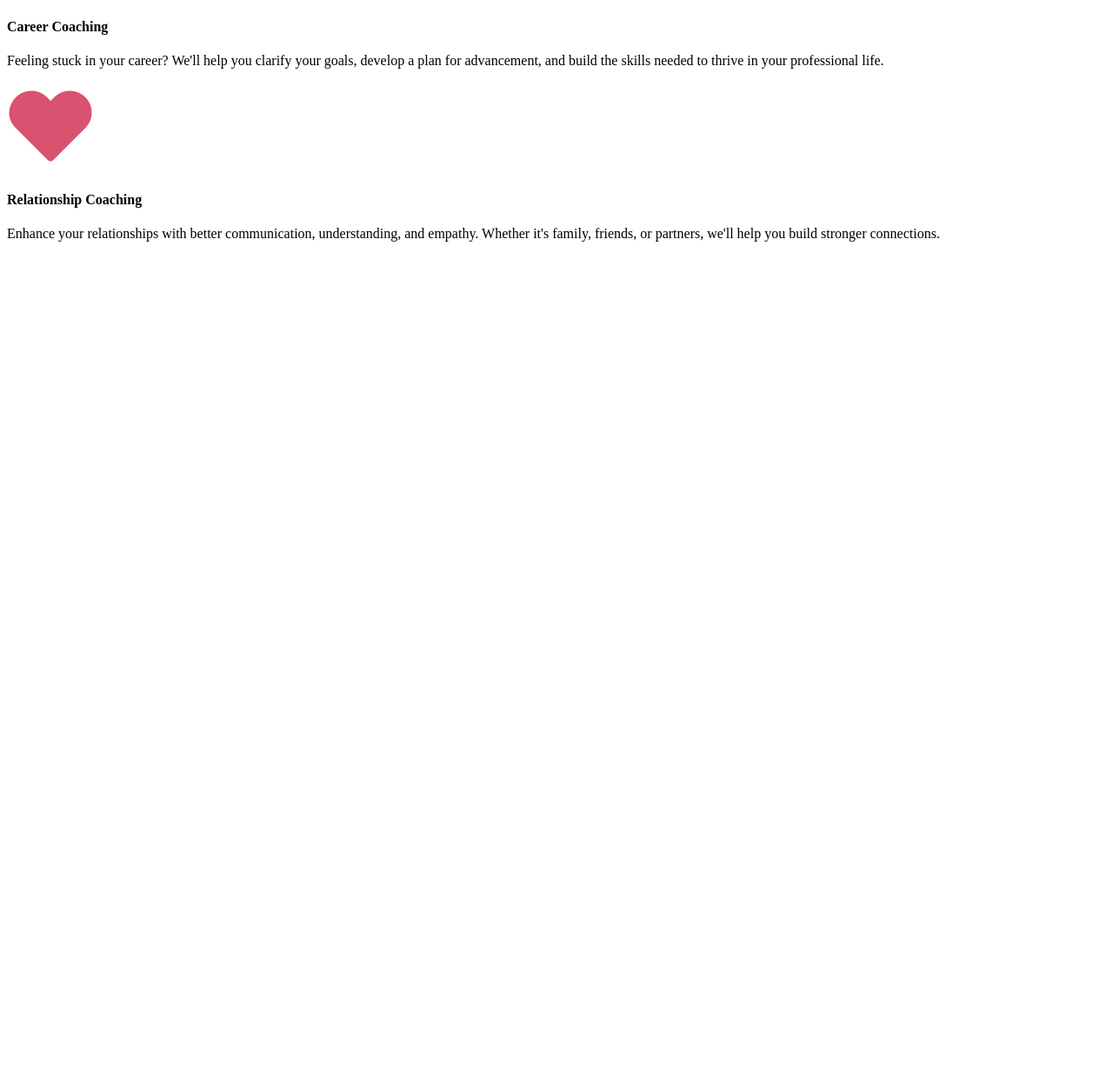
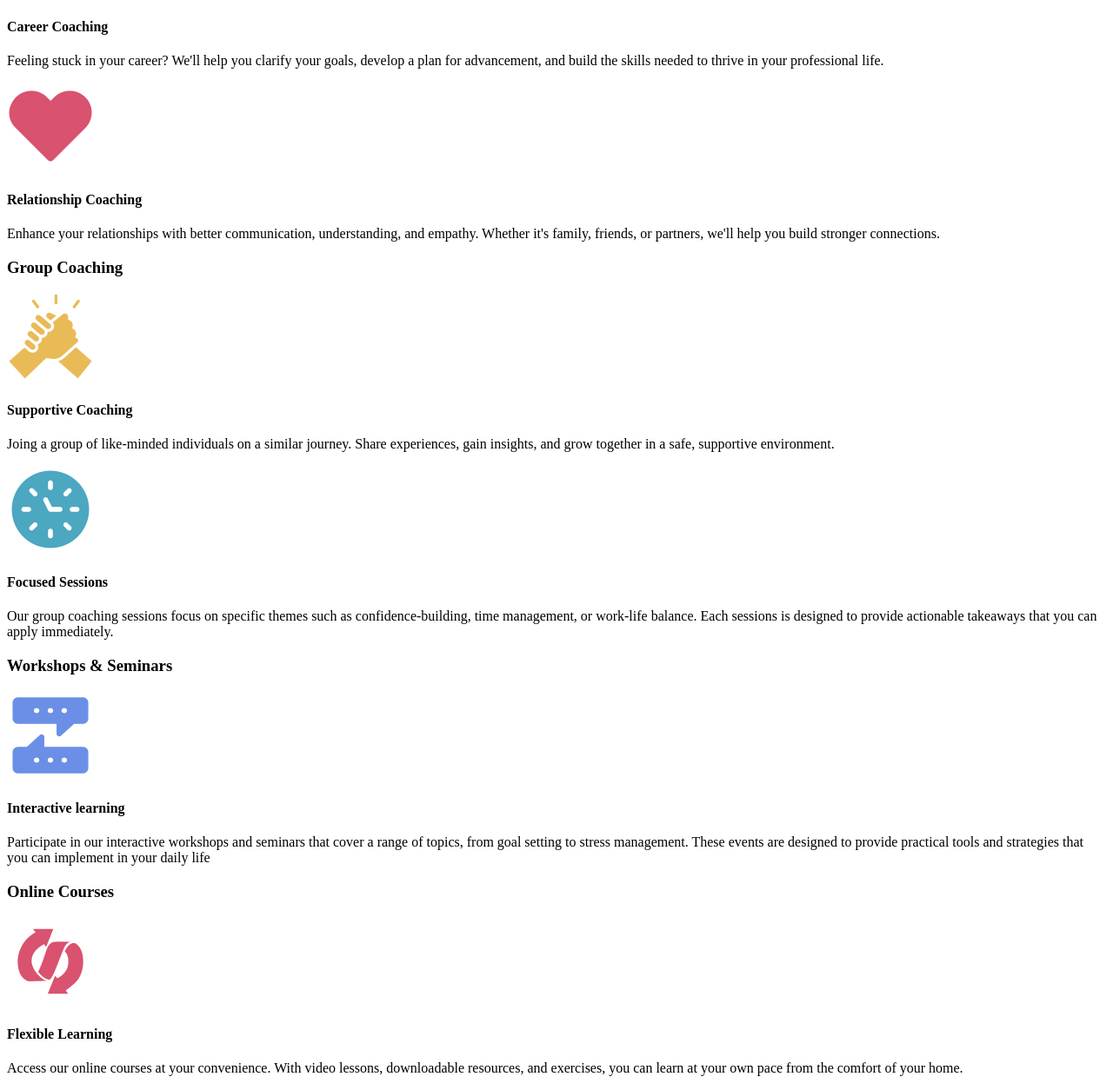
Before and after one commit to EBello4/PathToSuccess, a plain HTML site: page index.html in a window 1280 px wide. Shown: the part 664-1918 px from the top of the page at 87% size. Before the commit the page ends 958 px from the top, so only its background shows below. Drawn offline with Linux system fonts and the light colour scheme.

Commit message:
Update index.html

```diff
--- a/index.html
+++ b/index.html
@@ -22,6 +22,7 @@
         </header>
 
         <h2 class="services">Our Services</h2>
+
         <h3>One-On-One Coaching</h3>
         <img src="PTS-Images/personal-development.png" alt="teal icon of a smiling face">
 
@@ -41,5 +42,35 @@
             <h4>Relationship Coaching</h4>
             <p>Enhance your relationships with better communication, understanding, and empathy. Whether it's family, friends, or partners, we'll help you build stronger connections.</p>
         </div>
+
+        <h3>Group Coaching</h3>
+
+        <img src="PTS-Images/supportive-community.png" alt="yellow icon of hands clasping">
+        <div class="SupportiveCoaching">
+            <h4>Supportive Coaching</h4>
+            <p>Joing a group of like-minded individuals on a similar journey. Share experiences, gain insights, and grow together in a safe, supportive environment.</p>
+        </div>
+
+        <img src="PTS-Images/focused-session.png" alt="teal icon of a clock face">
+        <div class="focusedSessions">
+            <h4>Focused Sessions</h4>
+            <p>Our group coaching sessions focus on specific themes such as confidence-building, time management, or work-life balance. Each sessions is designed to provide actionable takeaways that you can apply immediately.</p>
+        </div>
+
+        <h3>Workshops & Seminars</h3>
+
+        <img src="PTS-Images/interactive-learning.png" alt="lavendar icon of text conversation">
+        <div class="interactiveLearning">
+            <h4>Interactive learning</h4>
+            <p>Participate in our interactive workshops and seminars that cover a range of topics, from goal setting to stress management. These events are designed to provide practical tools and strategies that you can implement in your daily life</p>
+        </div>
+
+        <h3>Online Courses</h3>
+
+        <img src="PTS-Images/flexible-learning.png" alt="pink icon of a curly arrow">
+        <div class="flexibleLearning">
+            <h4>Flexible Learning</h4>
+            <p>Access our online courses at your convenience. With video lessons, downloadable resources, and exercises, you can learn at your own pace from the comfort of your home.</p>
+        </div>
     </body>
 </html>
```
